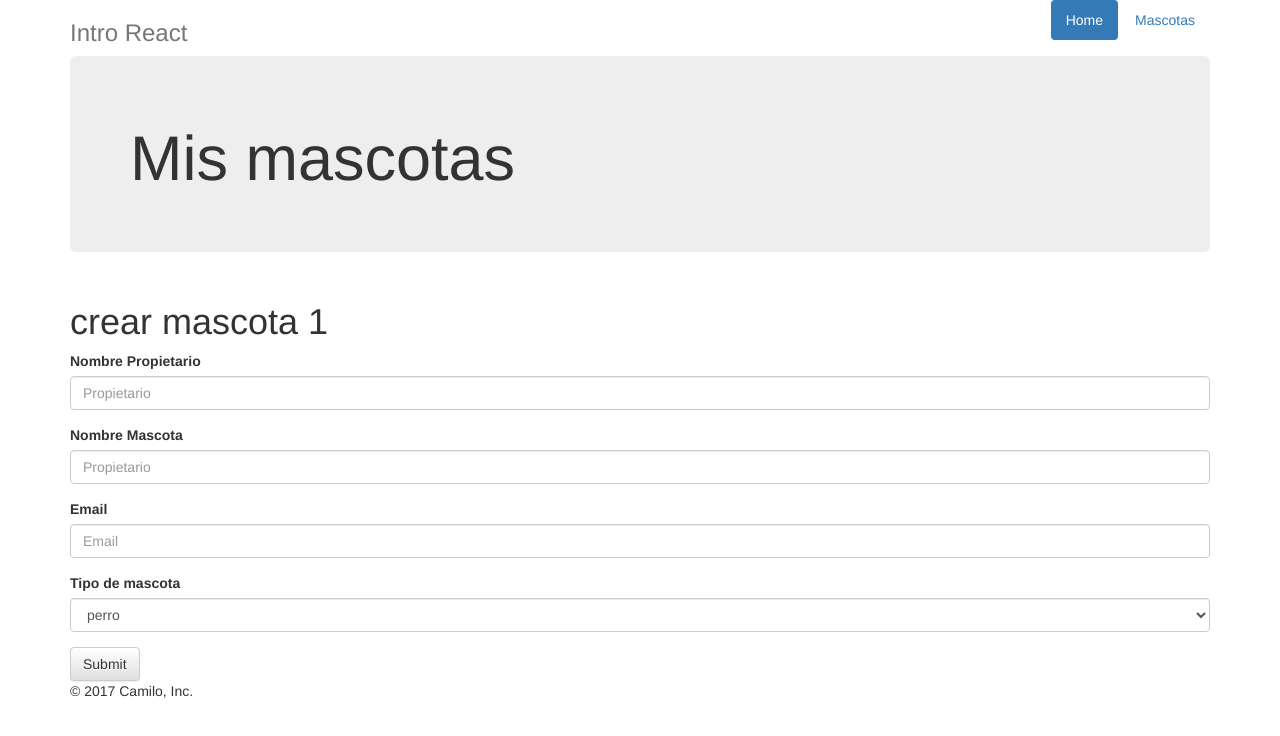
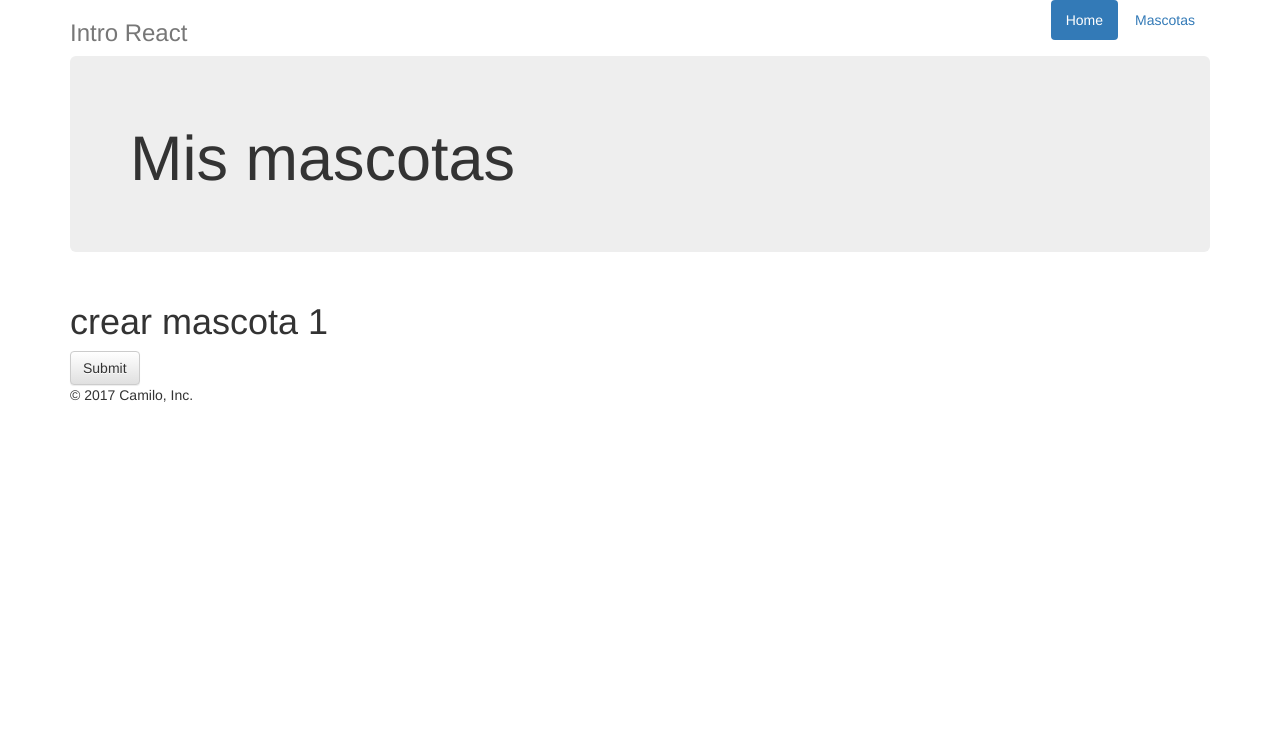
Before and after one commit to nodejs-medellin/mern-from-scratch, a React (Create React App) app: page / in a window 1280 px wide. Shown: the top 736 px of the page. Built offline with nearby package versions, Linux system fonts and the light colour scheme; what redux-immutable-state-invariant would draw is missing.

Commit message:
MascotasCreate separado por componentes

```diff
--- a/src/components/MascotasCreate.js
+++ b/src/components/MascotasCreate.js
@@ -1,33 +1,22 @@
 import React from 'react';
 import PropTypes from 'prop-types';
+import namePropietario from './form-parts/namePropietario';
+import nameMascota from './form-parts/nameMascota';
+import emailPropietario from './form-parts/emailPropietario';
+import typeMascota from './form-parts/typeMascota';
+import submitMascota from './form-parts/submitMascota';
+
 const MascotasList = () => {
   return (
     <div className="row marketing">
       <div className="col-lg-12">
         <h1 id="dashboard-title">crear mascota 1</h1>
         <form>
-          <div className="form-group">
-            <label htmlFor="propietario">Nombre Propietario</label>
-            <input className="form-control" id="propietario" type="text" name="propietario" placeholder="Propietario"/>
-          </div>
-          <div className="form-group">
-            <label htmlFor="mascota">Nombre Mascota</label>
-            <input className="form-control" id="mascota" type="text" name="mascota" placeholder="Propietario"/>
-          </div>
-          <div className="form-group">
-            <label htmlFor="email">Email</label>
-            <input className="form-control" id="email" type="email" name="email" placeholder="Email"/>
-          </div>
-          <div className="form-group">
-            <label htmlFor="tipo">Tipo de mascota</label>
-            <select className="form-control" id="tipo" name="tipo">
-              <option value="" disabled>seleccione</option>
-              <option value="perro">perro</option>
-              <option value="gato">gato</option>
-              <option value="tortuga">tortuga</option>
-              <option value="onitorrinco">onitorrinco</option>
-            </select>
-          </div>
+          <namePropietario title="Nombre Propetario" name="propetario"/>
+          <nameMascota title="Nombre Mascota" name="mascota"/>
+          <emailPropietario title="Email" name="email"/>
+          <typeMascota title="Tipo de Mascota" name="tipo"/>
+          <submitMascota type="submit"/>
           <button className="btn btn-default" type="submit">Submit</button>
         </form>
       </div>
--- /dev/null
+++ b/src/components/form-parts/emailPropietario.js
@@ -0,0 +1,17 @@
+import React from 'react';
+import PropTypes from 'prop-types';
+
+const emailPropietario = (name, title) => {
+  return (
+  	<div className="form-group">
+      <label htmlFor={name}>{title}</label>
+      <input className="form-control" id={name} type="email" name={name} placeholder={title} />
+    </div>
+  );
+}
+
+emailPropietario.propTypes = {};
+
+emailPropietario.defaultTypes = {};
+
+export default emailPropietario;
--- /dev/null
+++ b/src/components/form-parts/nameMascota.js
@@ -0,0 +1,17 @@
+import React from 'react';
+import PropTypes from 'prop-types';
+
+const nameMascota = (name, title) => {
+  return (
+  	<div className="form-group">
+      <label htmlFor={name}>{title}</label>
+      <input className="form-control" id={name} type="text" name={name} placeholder={title} />
+    </div>
+  );
+}
+
+nameMascota.propTypes = {};
+
+nameMascota.defaultTypes = {};
+
+export default nameMascota;
--- /dev/null
+++ b/src/components/form-parts/namePropietario.js
@@ -0,0 +1,17 @@
+import React from 'react';
+import PropTypes from 'prop-types';
+
+const namePropietario = (name, title) => {
+  return (
+  	<div className="form-group">
+      <label htmlFor={name}>{title}</label>
+      <input className="form-control" id={name} type="text" name={name} placeholder={title} />
+    </div>
+  );
+}
+
+namePropietario.propTypes = {};
+
+namePropietario.defaultTypes = {};
+
+export default namePropietario;
--- /dev/null
+++ b/src/components/form-parts/submitMascota.js
@@ -0,0 +1,14 @@
+import React from 'react';
+import PropTypes from 'prop-types';
+
+const submitMascota = (type) => {
+  return (
+  	<button className="btn btn-default" type={type}>Submit</button>
+  );
+}
+
+submitMascota.propTypes = {};
+
+submitMascota.defaultTypes = {};
+
+export default submitMascota;
--- /dev/null
+++ b/src/components/form-parts/typeMascota.js
@@ -0,0 +1,23 @@
+import React from 'react';
+import PropTypes from 'prop-types';
+
+const typeMascota = (name, title) => {
+  return (
+	<div className="form-group">
+		<label htmlFor={name}>{title}</label>
+		<select className="form-control" id={name} name={name}>
+			<option value="" disabled>seleccione</option>
+			<option value="perro">perro</option>
+			<option value="gato">gato</option>
+			<option value="tortuga">tortuga</option>
+			<option value="onitorrinco">onitorrinco</option>
+		</select>
+	</div>
+  );
+}
+
+typeMascota.propTypes = {};
+
+typeMascota.defaultTypes = {};
+
+export default typeMascota;
```
